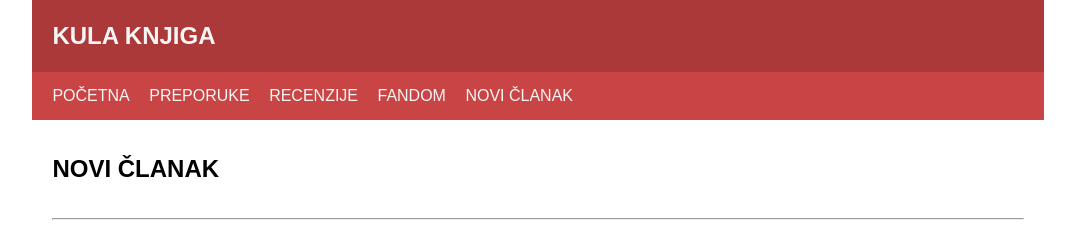
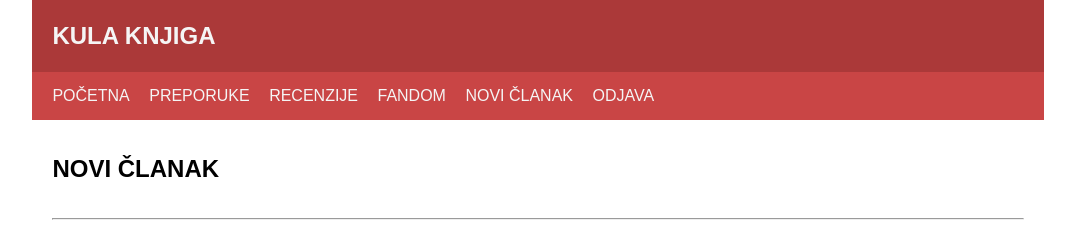
Before and after one commit to DosenBruno/PWA_projekt, a PHP site: page /pwa_projekt/skripta.php in a window 1280 px wide. Shown: the top 229 px of the page, without its empty margins (102-1177 px from the left). Run offline with PHP 8.4, Linux system fonts and the light colour scheme; some libraries are stand-ins or nearby versions.

Commit message:
Update skripta.php

```diff
--- a/skripta.php
+++ b/skripta.php
@@ -113,11 +113,12 @@
                         <section>
                             <nav>
                                 <ul>
-                                    <li><a href="index.php">Početna</a></li>
+                                    <li><a href="home.php">Početna</a></li>
                                     <li><a href="kategorija.php?id=preporuke">Preporuke</a></li>
                                     <li><a href="kategorija.php?id=recenzije">Recenzije</a>
                                     <li><a href="kategorija.php?id=fandom">Fandom</a></li>
                                     <li><a href="unos.php">Novi članak</a></li>
+                                    <li><a href="index.php">Odjava</a></li>
                                 </ul>
                             </nav>
                         </section>
```
